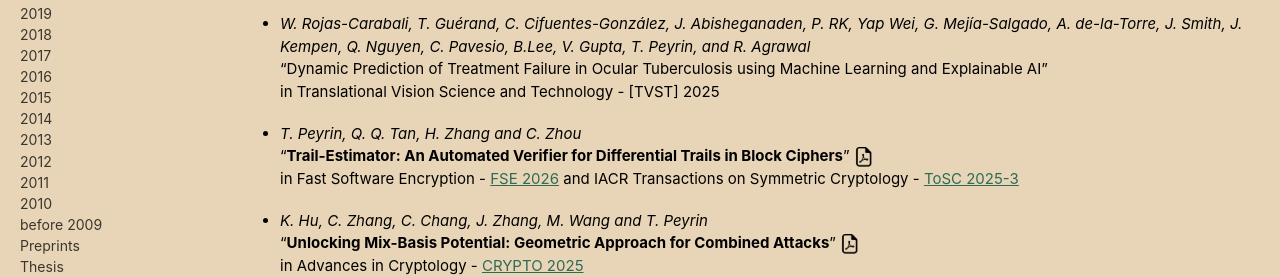
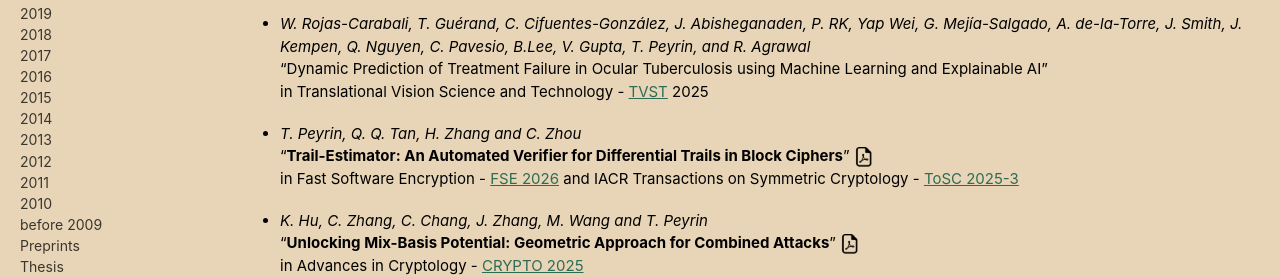
Before and after one commit to thomaspeyrin/web, a Jekyll site: the page built from publications.md, in a window 1280 px wide and 900 px high. Shown: the part 435-712 px from the top of the window. Built offline with Jekyll 4.4.1, drawn with Linux system fonts in a browser that asks for light colours; cached includes are drawn as plain includes; nearby versions of some CDN libraries; our own code applies the rules of GitHub Pages for plain Markdown files; part of the change alters nothing that is shown.

```diff
--- a/publications.md
+++ b/publications.md
@@ -27,7 +27,7 @@ in Intelligent Computing and Systems at the Edge - [ICEDGE 2025](https://icedge.
 - *W. Rojas-Carabali, T. Guérand, C. Cifuentes-González, J. Abisheganaden, P. RK, Yap Wei, G. Mejía-Salgado, A. de-la-Torre, J. Smith, J. Kempen, Q. Nguyen, C. Pavesio,
 B.Lee, V. Gupta, T. Peyrin, and R. Agrawal*
 "Dynamic Prediction of Treatment Failure in Ocular Tuberculosis using Machine Learning and Explainable AI"
-in Translational Vision Science and Technology - [TVST] 2025
+in Translational Vision Science and Technology - [TVST](https://tvst.arvojournals.org/) 2025
 
 - *T. Peyrin, Q. Q. Tan, H. Zhang and C. Zhou*
 "**Trail-Estimator: An Automated Verifier for Differential Trails in Block Ciphers**"  [![](https://thomaspeyrin.github.io/web/assets/images/pdf_icon_small.png "article")](https://eprint.iacr.org/2025/396)
```
